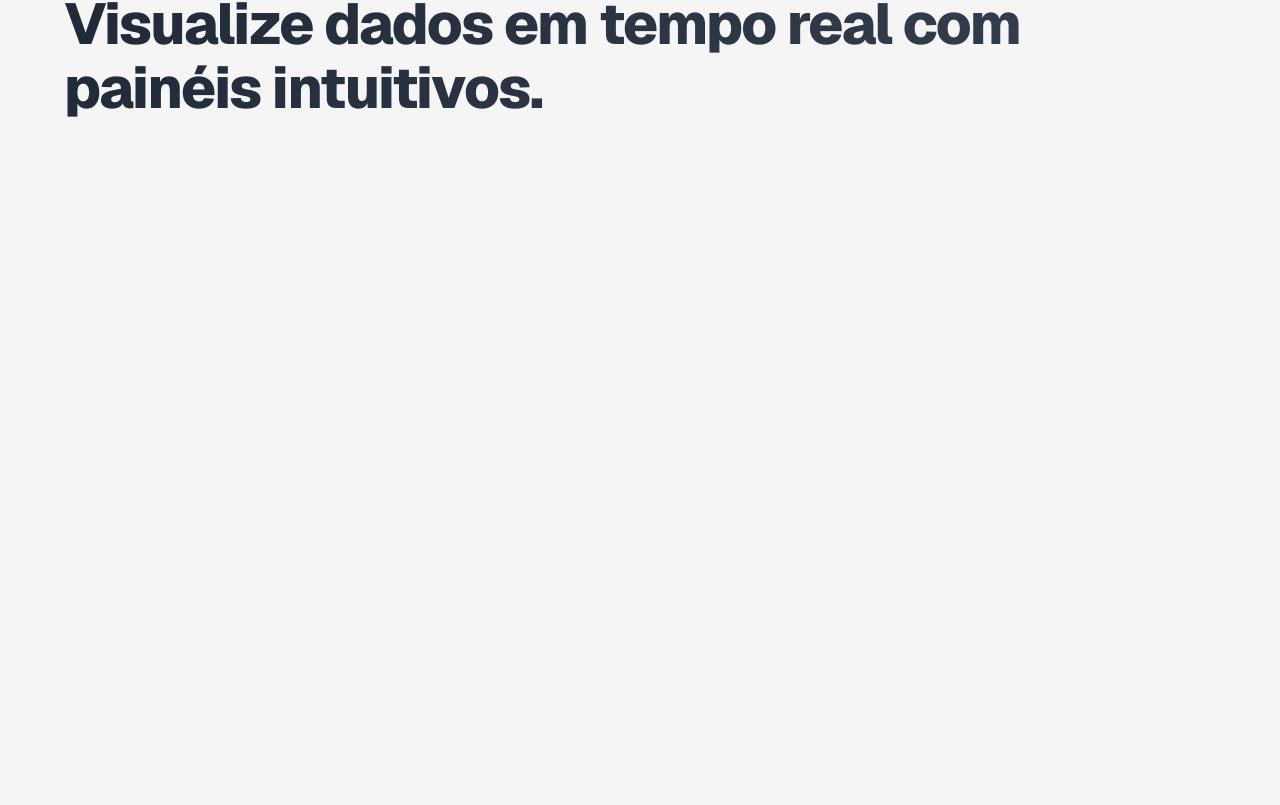
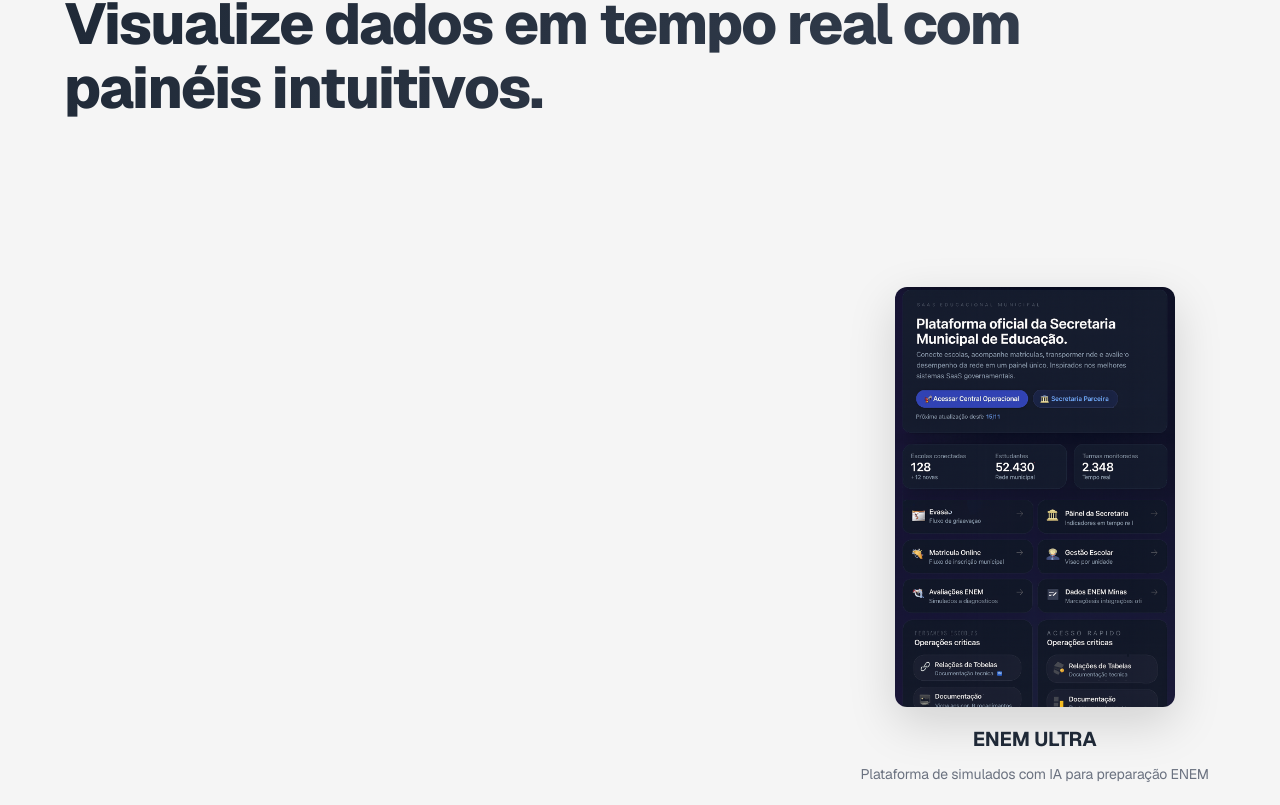
Before and after one commit to frpdias/fartech.app.br, a SvelteKit app: page / in a window 1280 px wide. Shown: the part 6335-7140 px from the top of the page. Built offline with nearby package versions, Linux system fonts and the light colour scheme.

Commit message:
🎨 Adjust dashboard cards layout - side by side with ENEM ULTRA

```diff
--- a/src/lib/components/DashboardPreview.svelte
+++ b/src/lib/components/DashboardPreview.svelte
@@ -65,9 +65,9 @@
     gap: clamp(24px, 4vw, 48px);
     align-items: center;
     width: 100%;
-    max-width: 1300px;
+    max-width: 100%;
     margin: 0 auto;
-    padding: 0 clamp(20px, 5vw, 120px);
+    padding: 0;
   }
 
   .preview-left {
--- a/src/routes/+page.svelte
+++ b/src/routes/+page.svelte
@@ -288,6 +288,8 @@
     <p class="eyebrow">Dashboards & Integrações</p>
     <h2 class="section-title">Visualize dados em tempo real com painéis intuitivos.</h2>
 
+    <div class="dashboards-showcase">
+      <div class="dashboard-left">
         <DashboardPreview
           eyebrow="Rocket Rides"
           title="Rocket Rides"
@@ -316,12 +318,14 @@
             buttonText="Confirmar pagamento"
           />
         </DashboardPreview>
+      </div>
 
-    <div style="margin-top: 60px; display: flex; justify-content: center;">
+      <div class="dashboard-right">
         <EnemShowcase
           title="ENEM ULTRA"
           description="Plataforma de simulados com IA para preparação ENEM"
         />
+      </div>
     </div>
   </div>
 </section>
@@ -1053,6 +1057,41 @@
     border-color: var(--color-blue);
   }
 
+  /* Dashboard showcase layout */
+  .dashboards-showcase {
+    display: grid;
+    grid-template-columns: 2fr 1fr;
+    gap: clamp(32px, 6vw, 64px);
+    align-items: center;
+    width: 100%;
+    max-width: 1400px;
+    margin: 0 auto;
+  }
+
+  .dashboard-left {
+    display: flex;
+    justify-content: flex-start;
+    align-items: stretch;
+  }
+
+  .dashboard-right {
+    display: flex;
+    justify-content: center;
+    align-items: center;
+  }
+
+  @media (max-width: 1024px) {
+    .dashboards-showcase {
+      grid-template-columns: 1fr;
+      gap: 40px;
+    }
+
+    .dashboard-right {
+      max-width: 350px;
+      margin: 0 auto;
+    }
+  }
+
   @media (max-width: 768px) {
     :global(section) {
       animation: none !important;
```
Lines whose indentation alone changed are shown as unchanged.
